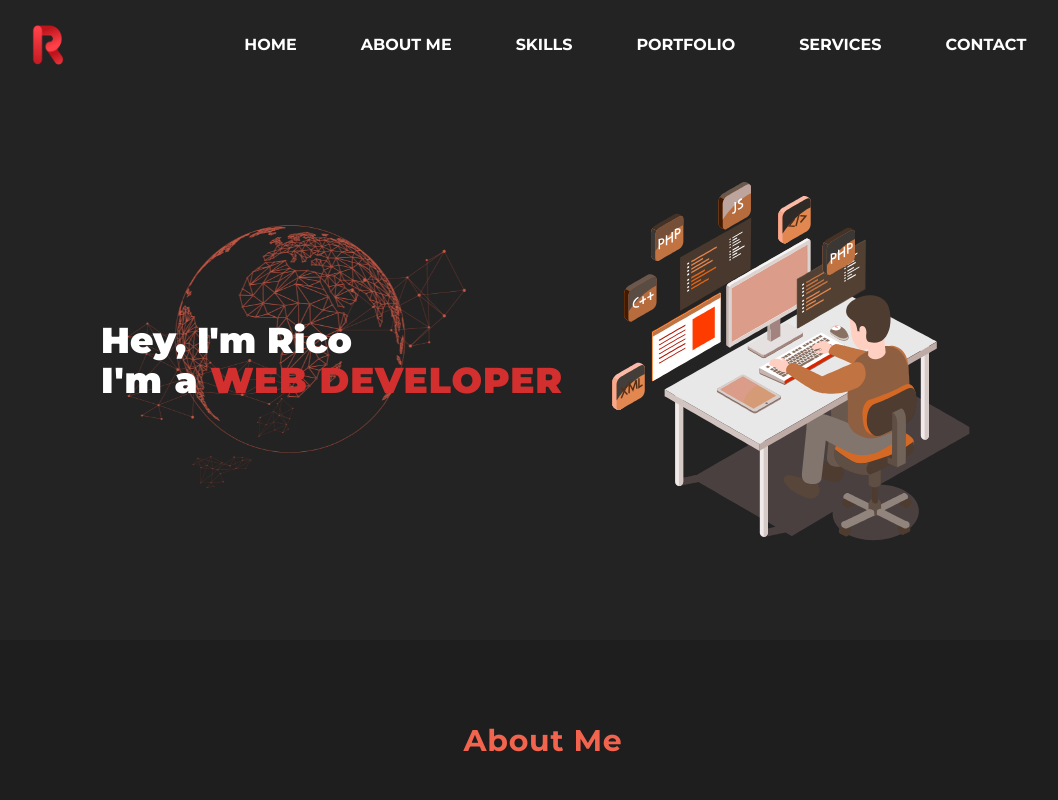
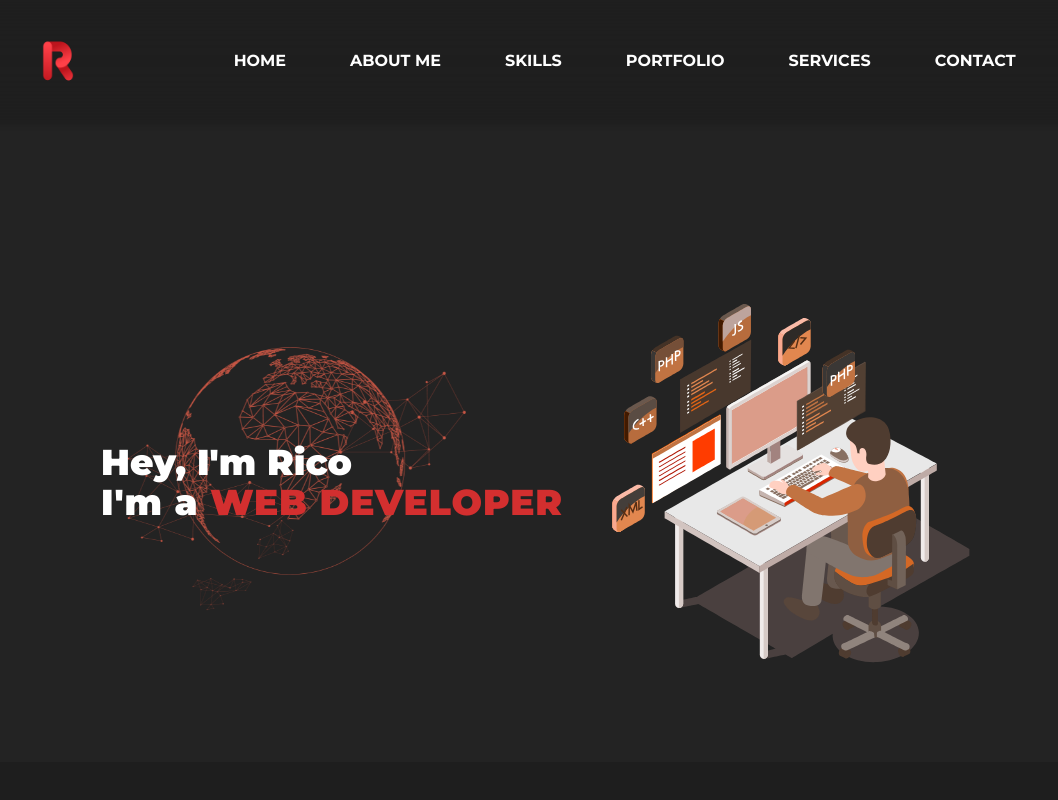
Before and after one commit to RicoLittawa/portfolio, a React (Vite) app: page / in a window 1280 px wide. Shown: the top 800 px of the page, without its empty margins (97-1155 px from the left). Built offline with nearby package versions, Linux system fonts and the light colour scheme.

Commit message:
fix navbar

```diff
--- a/src/Components/Navigation.jsx
+++ b/src/Components/Navigation.jsx
@@ -1,7 +1,7 @@
 import React from "react";
 import Logo from "../assets/logo.png";
 import { useEffect, useState } from "react";
-import { Button, Typography } from "@material-tailwind/react";
+import { Button, Typography, Navbar, Collapse } from "@material-tailwind/react";
 const Navigation = () => {
   const [openNav, setOpenNav] = useState(false);
   const pages = [
@@ -33,7 +33,7 @@ const Navigation = () => {
     </ul>
   );
   return (
-    <nav className="mx-auto">
+    <Navbar className="mx-auto max-w-full rounded-none border-0 bg-dark">
       <div className="desktop-view justify-evenly lg:flex">
         <div className="flex justify-between">
           <img src={Logo} className="w-16 cursor-pointer lg:w-20" alt="logo" />
@@ -58,15 +58,10 @@ const Navigation = () => {
         </div>
         <div className="hidden lg:flex">{navlist}</div>
       </div>
-
-      <div
-        className={`mobile-view text-center lg:hidden ${
-          !openNav ? "hidden h-10" : ""
-        }`}
-      >
-        {navlist}
-      </div>
-    </nav>
+      <Collapse open={openNav} className="text-center">
+          {navlist}
+        </Collapse>
+    </Navbar>
   );
 };
 
--- a/src/Provider/MainStyleProvider.jsx
+++ b/src/Provider/MainStyleProvider.jsx
@@ -4,7 +4,7 @@ import Navigation from "../Components/Navigation";
 const MainStyleProvider = ({ children }) => {
   return (
     <MainStyleContext.Provider value={{}}>
-      <header className="fixed z-50 w-full mx-auto bg-dark lg:bg-[#232323]">
+      <header className="sticky z-50 w-full mx-auto bg-dark lg:bg-[#232323]">
         <Navigation />
       </header>
       <main className="z-0 pt-20 w-full mx-auto">{children}</main>
```
